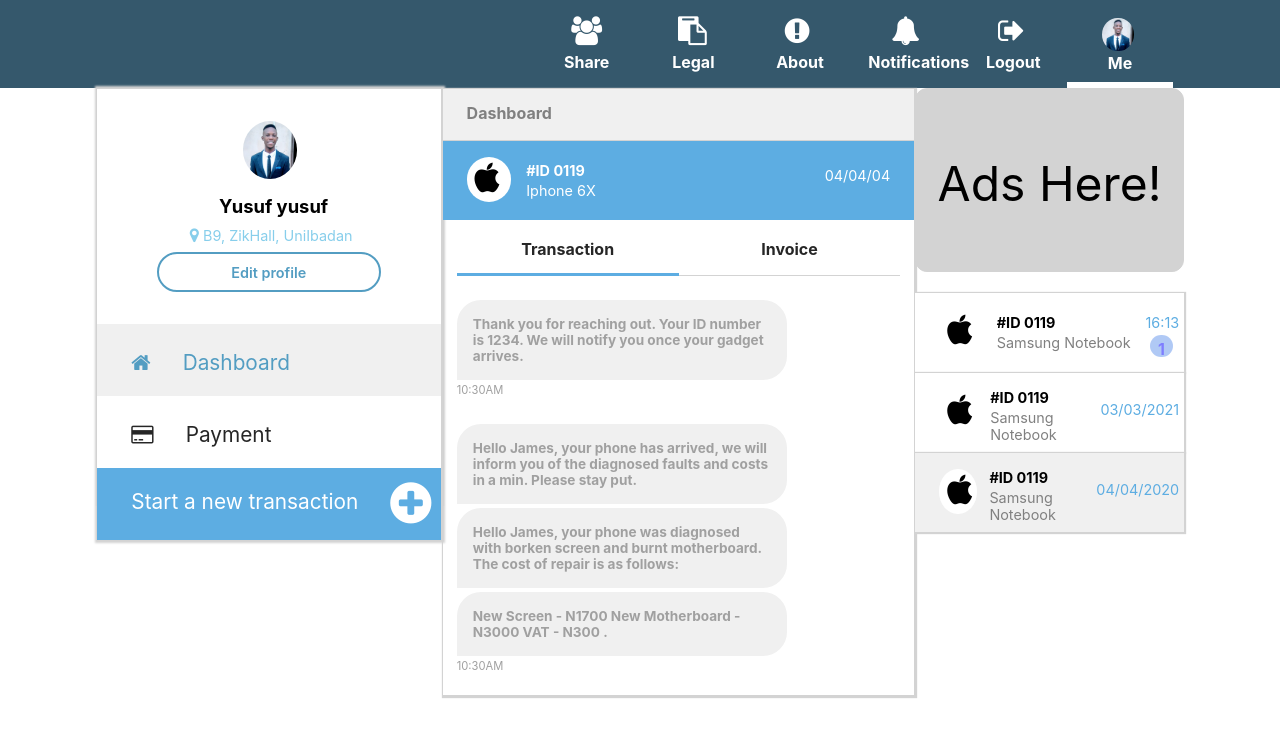
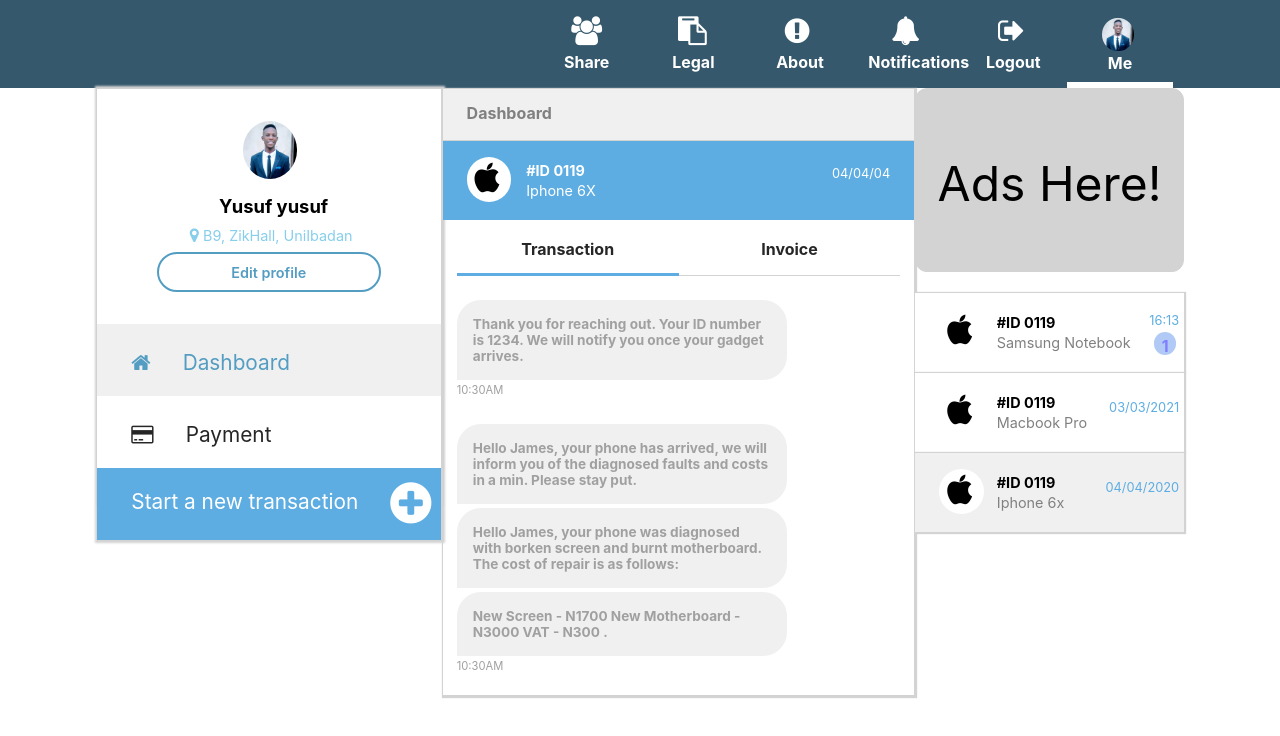
Before and after one commit to omoniyi22/Technicon, a React (Create React App) app: page / in a window 1280 px wide. Shown: the top 736 px of the page. Built offline with nearby package versions, Linux system fonts and the light colour scheme; a web font is replaced by a local one.

Commit message:
user transaction history

```diff
--- a/src/components/page-content/dashboard/transaction-history/transaction-history.js
+++ b/src/components/page-content/dashboard/transaction-history/transaction-history.js
@@ -42,7 +42,7 @@ const TransactionHistory = () => {
           >
             <UserDevice
               deviceID="#ID 0119"
-              deviceBrand="Samsung Notebook"
+              deviceBrand="Macbook Pro"
               timeModule={
                 <TimeWrapper className="time" colorBlue>
                   <Time time="03/03/2021" />
@@ -62,7 +62,7 @@ const TransactionHistory = () => {
           >
             <UserDevice
               deviceID="#ID 0119"
-              deviceBrand="Samsung Notebook"
+              deviceBrand="Iphone 6x"
               timeModule={
                 <TimeWrapper className="time" colorBlue>
                   <Time time="04/04/2020" />
--- a/src/components/page-content/dashboard/user-transaction-and-chat/user-transaction-and-chat.js
+++ b/src/components/page-content/dashboard/user-transaction-and-chat/user-transaction-and-chat.js
@@ -159,7 +159,7 @@ export const TimeWrapper = styled.div`
       : "white" && prop.colorBlue
       ? "#5dade2"
       : "white"};
-  font-size: ${prop => (prop.smallFont ? "0.7rem" : "0.9rem")};
+  font-size: ${prop => (prop.smallFont ? "0.7rem" : "0.8rem")};
   margin-left: ${prop => (prop.marginLeft ? "3%" : "")};
   // border: 1px solid red;
   //now we target a paragraph than we are going to include in the rendered prop, so that margin is given if Time has p, which means that the returned chat will have a margin-bottom if it has time attached to it.
```
